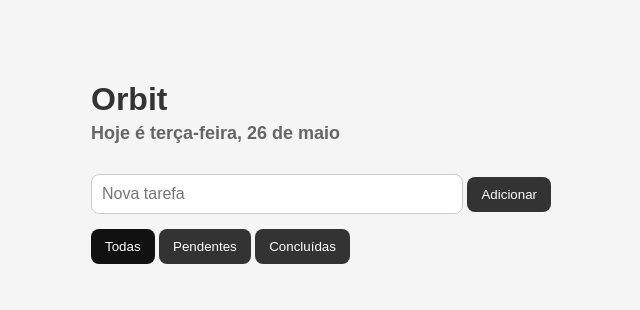
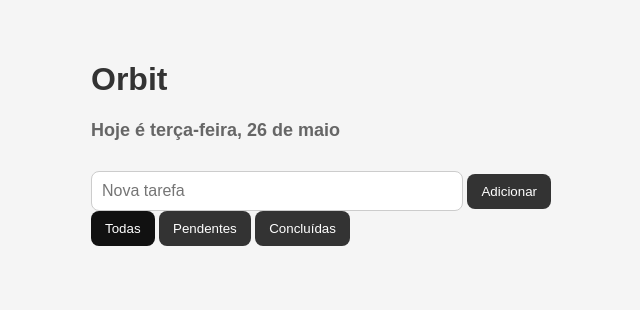
Before and after one commit to filipeabreujlle/orbit, a PHP site: page / in a window 1280 px wide. Shown: the top 310 px of the page, without its empty margins (299-939 px from the left). Run offline with PHP 8.4, Linux system fonts and the light colour scheme.

Commit message:
style: improving CSS and HTML

```diff
--- a/frontend/index.html
+++ b/frontend/index.html
@@ -9,13 +9,20 @@
 
 <body>
 
+    <div class="container">
+
+        <header>
             <h1>Orbit</h1>
             <h2 id="data-atual"></h2>
+        </header>
 
+        <section class="input-area">
             <input type="text" id="nova-tarefa" placeholder="Nova tarefa">
             <button onclick="adicionarTarefa()">Adicionar</button>
+        </section>
 
-    <div>
+        <section class="filtros">
+
             <button id="filtro-todas" onclick="mudarFiltro('todas')">
                 Todas
             </button>
@@ -27,13 +34,17 @@
             <button id="filtro-concluidas" onclick="mudarFiltro('concluidas')">
                 Concluídas
             </button>
-    </div>
+
+        </section>
 
         <p id="contador-tarefas"></p>
 
         <ul id="lista-tarefas"></ul>
 
+    </div>
+
     <script src="script.js"></script>
+
 </body>
 
 </html>
--- a/frontend/style.css
+++ b/frontend/style.css
@@ -1,14 +1,15 @@
 body {
     font-family: Arial, sans-serif;
-    max-width: 500px;
-    margin: 40px auto;
-    padding: 20px;
     background-color: #f5f5f5;
     color: #333;
+
+    margin: 0;
+    padding: 40px 20px;
 }
 
-h1 {
-    margin-bottom: 5px;
+.container {
+    max-width: 500px;
+    margin: 0 auto;
 }
 
 #data-atual {
```
Lines whose indentation alone changed are shown as unchanged.
